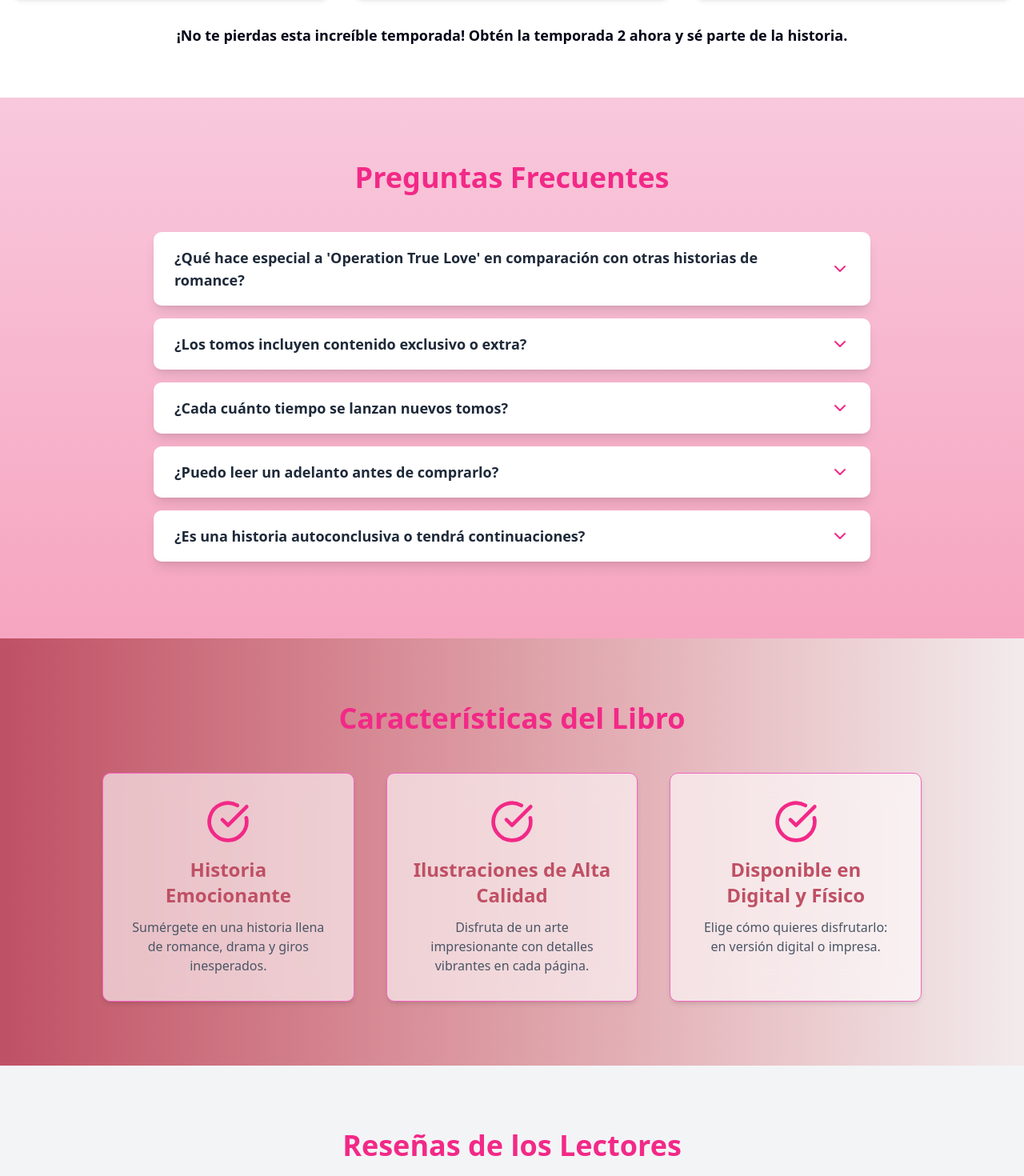
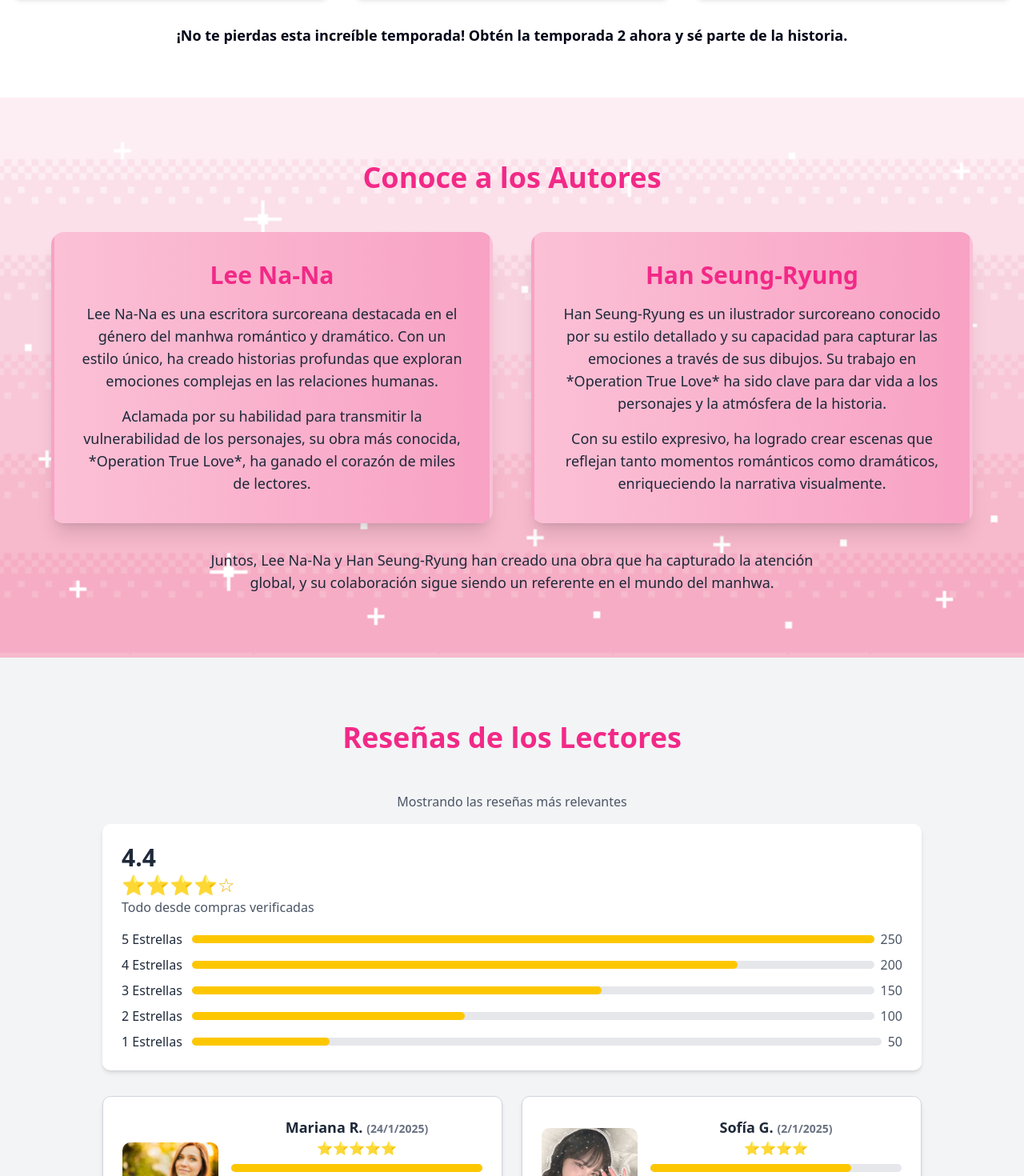
Before and after one commit to AlexsandraRoldan/My-landing, a Next.js app: page / in a window 1280 px wide. Shown: the part 1420-2890 px from the top of the page at 80% size. Built offline with nearby package versions, Linux system fonts and the light colour scheme.

Commit message:
feat: agregar sección 'Conoce a los Autores' con diseño y contenido informativo

```diff
--- a/src/app/page.tsx
+++ b/src/app/page.tsx
@@ -256,71 +256,48 @@ export default function LandingPage() {
       </div>
     </section>
 
-      <section id="faq" className="py-20 px-6 bg-gradient-to-b from-[#f8c8dc] to-[#f6a5c0] text-gray-800">
-      <div className="max-w-4xl mx-auto text-center">
-        <h2 className="text-4xl font-bold text-[#F22987] mb-12">Preguntas Frecuentes</h2>
+    <section id="conoce-autores" className="py-20 px-6 relative text-white">
+  <div className="absolute inset-0 bg-cover bg-center bg-opacity-50" style={{ backgroundImage: "url('/imagenes/fondoo.gif')" }}></div>
+  <div className="relative z-10 max-w-6xl mx-auto text-center">
+    <h2 className="text-4xl font-bold text-[#F22987] mb-12">Conoce a los Autores</h2>
 
-        {faqs.map((faq) => (
-          <div key={faq.id} className="mb-4">
-            <button
-              onClick={() => toggleFAQ(faq.id)}
-              className={`w-full flex justify-between items-center text-left text-lg font-semibold bg-white shadow-lg rounded-lg px-6 py-4 transition-all duration-300 border-2 ${
-                openIndex === faq.id ? "border-[#F22987]" : "border-transparent"
-              }`}
-            >
-              <span>{faq.question}</span>
-              {openIndex === faq.id ? (
-                <ChevronUp className="text-[#F22987] w-6 h-6" />
-              ) : (
-                <ChevronDown className="text-[#F22987] w-6 h-6" />
-              )}
-            </button>
+    <div className="flex flex-col md:flex-row gap-12 justify-center">
+      {/* Información de Lee Na-Na */}
+      <div className="flex flex-col items-center bg-gradient-to-r from-[#fbc0d5] to-[#f8a2c4] p-8 rounded-2xl shadow-xl bg-opacity-90 w-full md:w-1/2 transition-all duration-300 ease-in-out hover:scale-105 hover:shadow-2xl hover:border-[#F22987] border-4 border-transparent hover:bg-gradient-to-l">
+        <h3 className="text-3xl font-semibold text-[#F22987] mb-4">Lee Na-Na</h3>
 
-            <motion.div
-              initial={{ height: 0, opacity: 0 }}
-              animate={openIndex === faq.id ? { height: "auto", opacity: 1 } : { height: 0, opacity: 0 }}
-              transition={{ duration: 0.4, ease: "easeInOut" }}
-              className="overflow-hidden"
-            >
-              {openIndex === faq.id && (
-                <div className="bg-white rounded-lg px-6 py-4 mt-2 shadow-inner text-gray-700">
-                  {faq.answer}
-                </div>
-              )}
-            </motion.div>
-          </div>
-        ))}
+        <p className="text-lg text-gray-800 mb-4 text-center">
+          Lee Na-Na es una escritora surcoreana destacada en el género del manhwa romántico y dramático. Con un estilo único, ha creado historias profundas que exploran emociones complejas en las relaciones humanas.
+        </p>
+        <p className="text-lg text-gray-800 text-center">
+          Aclamada por su habilidad para transmitir la vulnerabilidad de los personajes, su obra más conocida, *Operation True Love*, ha ganado el corazón de miles de lectores.
+        </p>
       </div>
-    </section>
 
-      <section id="features" className="bg-gradient-to-r from-[#BF5065] to-[#F2EBEC] text-gray-800 py-20 px-6 relative overflow-hidden">
-          <div className="max-w-5xl mx-auto text-center relative">
-            <h2 className="text-4xl font-bold mb-12 text-[#F22987]">Características del Libro</h2>
-            <div className="grid md:grid-cols-3 gap-10">
-              {["Historia Emocionante", "Ilustraciones de Alta Calidad", "Disponible en Digital y Físico"].map((feature, index) => {
-                const { ref, inView } = useInView({ triggerOnce: true, threshold: 0.2 });
-                return (
-                  <motion.div
-                    key={index}
-                    ref={ref}
-                    initial={{ opacity: 0, y: 50 }}
-                    animate={{ opacity: inView ? 1 : 0, y: inView ? 0 : 50 }}
-                    transition={{ duration: 0.6, delay: index * 0.2 }}
-                    className="flex flex-col items-center text-center p-8 bg-white/60 border border-[#F266C1] rounded-lg shadow-md backdrop-blur-lg"
-                  >
-                    <CheckCircle className="text-[#F22987] w-14 h-14 mb-4" />
-                    <h3 className="text-2xl font-semibold text-[#BF5065]">{feature}</h3>
-                    <p className="mt-3 text-gray-600">
-                      {index === 0 ? "Sumérgete en una historia llena de romance, drama y giros inesperados." :
-                       index === 1 ? "Disfruta de un arte impresionante con detalles vibrantes en cada página." :
-                       "Elige cómo quieres disfrutarlo: en versión digital o impresa."}
-                    </p>
-                  </motion.div>
-                );
-              })}
-            </div>
-          </div>
-        </section>
+      {/* Información de Han Seung-Ryung */}
+      <div className="flex flex-col items-center bg-gradient-to-r from-[#fbc0d5] to-[#f8a2c4] p-8 rounded-2xl shadow-xl bg-opacity-90 w-full md:w-1/2 transition-all duration-300 ease-in-out hover:scale-105 hover:shadow-2xl hover:border-[#F22987] border-4 border-transparent hover:bg-gradient-to-l">
+        <h3 className="text-3xl font-semibold text-[#F22987] mb-4">Han Seung-Ryung</h3>
+
+        <p className="text-lg text-gray-800 mb-4 text-center">
+          Han Seung-Ryung es un ilustrador surcoreano conocido por su estilo detallado y su capacidad para capturar las emociones a través de sus dibujos. Su trabajo en *Operation True Love* ha sido clave para dar vida a los personajes y la atmósfera de la historia.
+        </p>
+        <p className="text-lg text-gray-800 text-center">
+          Con su estilo expresivo, ha logrado crear escenas que reflejan tanto momentos románticos como dramáticos, enriqueciendo la narrativa visualmente.
+        </p>
+      </div>
+    </div>
+
+    <p className="text-lg text-gray-800 mt-8 max-w-3xl mx-auto text-center">
+      Juntos, Lee Na-Na y Han Seung-Ryung han creado una obra que ha capturado la atención global, y su colaboración sigue siendo un referente en el mundo del manhwa.
+    </p>
+  </div>
+</section>
+
+
+
+
+
+
         <section id="reviews" className="bg-gray-100 py-20 px-6 text-gray-800">
           <div className="max-w-5xl mx-auto text-center">
             <h2 className="text-4xl font-bold mb-12 text-[#F22987]">Reseñas de los Lectores</h2>
@@ -413,6 +390,42 @@ export default function LandingPage() {
             </div>
           </div>
         </section>
+        <section id="faq" className="py-20 px-6 bg-gradient-to-b from-[#f8c8dc] to-[#f6a5c0] text-gray-800">
+  <div className="max-w-4xl mx-auto text-center">
+    <h2 className="text-4xl font-bold text-[#F22987] mb-12">Preguntas Frecuentes</h2>
+
+    <div className="space-y-4">
+      {faqs.map((faq) => (
+        <div key={faq.id} className="bg-white rounded-lg shadow-lg">
+          <button
+            onClick={() => toggleFAQ(faq.id)}
+            className="w-full text-left flex justify-between items-center p-6 bg-[#F22987] text-white font-semibold rounded-lg"
+          >
+            <span>{faq.question}</span>
+            {openIndex === faq.id ? (
+              <ChevronUp className="w-6 h-6" />
+            ) : (
+              <ChevronDown className="w-6 h-6" />
+            )}
+          </button>
+
+          <motion.div
+            initial={{ height: 0, opacity: 0 }}
+            animate={openIndex === faq.id ? { height: "auto", opacity: 1 } : { height: 0, opacity: 0 }}
+            transition={{ duration: 0.3, ease: "easeInOut" }}
+            className="overflow-hidden"
+          >
+            {openIndex === faq.id && (
+              <div className="p-6 text-gray-700 bg-[#f9f9f9] rounded-b-lg">
+                {faq.answer}
+              </div>
+            )}
+          </motion.div>
+        </div>
+      ))}
+    </div>
+  </div>
+</section>
     </div>
   );
 }
```
Also changed, not shown: public/imagenes/fondoo.gif (added).
